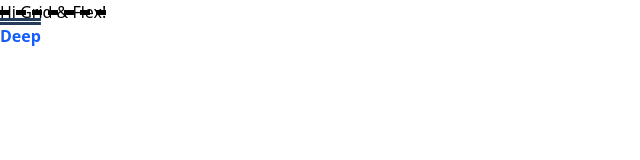
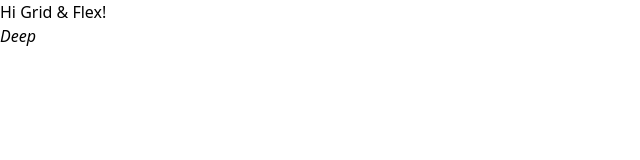
Before and after one commit to DeepHiwase/core-concepts-frontend, a React (Vite) app: page / in a window 1280 px wide. Shown: the top 160 px of the page, without its empty margins (0-640 px from the left). Built offline with nearby package versions, Linux system fonts and the light colour scheme.

Commit message:
font-style, italic

```diff
--- a/src/App.jsx
+++ b/src/App.jsx
@@ -3,14 +3,9 @@ import "./App.css";
 const App = () => {
   return (
     <>
-      <span className="underline decoration-wavy decoration-1 sm:overline sm:decoration-dotted md:no-underline lg:line-through lg:decoration-dashed lg:decoration-5 underline-offset-3 hover:underline-offset-4">
-        Hi Grid & Flex!
-      </span>
+      <span className="italic md:not-italic">Hi Grid & Flex!</span>
       <div>
-        <a
-          href="https://x.com"
-          className="text-blue-600 font-bold no-underline hover:underline hover:-underline-offset-10 md:hover:decoration-[#99bb82]/95 decoration-red-600/45 lg:overline lg:decoration-3 lg:decoration-regal-blue lg:decoration-double"
-        >
+        <a href="https://x.com" className="custom_oblique">
           Deep
         </a>
       </div>
--- a/src/index.css
+++ b/src/index.css
@@ -4,3 +4,8 @@
   --font-weight-extrablack: 1000;
   --color-regal-blue: #243c5a;
 }
+/* since oblique is not present in tw */
+.custom_oblique {
+  font-style: oblique;
+  font-style: oblique 14deg;
+}
```
